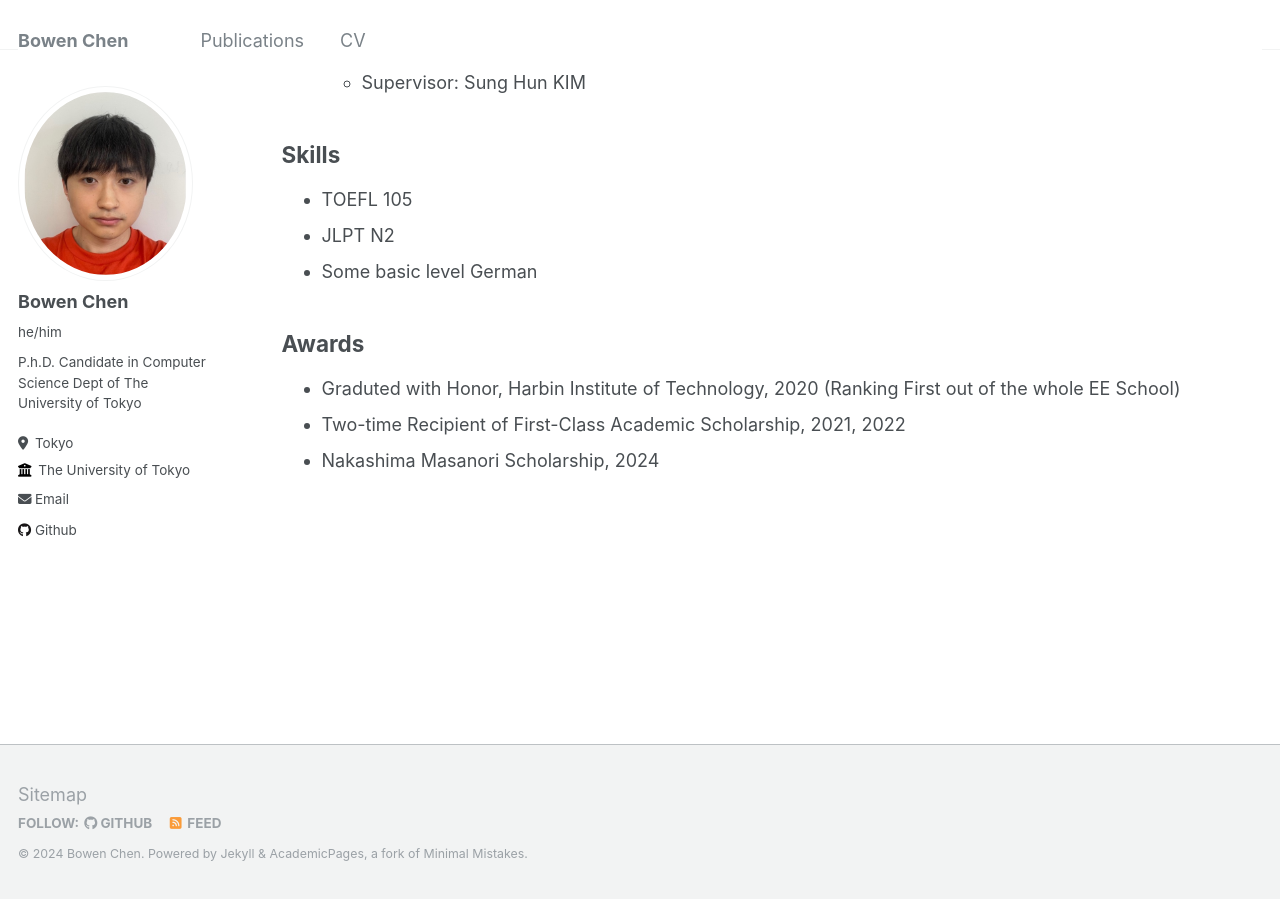
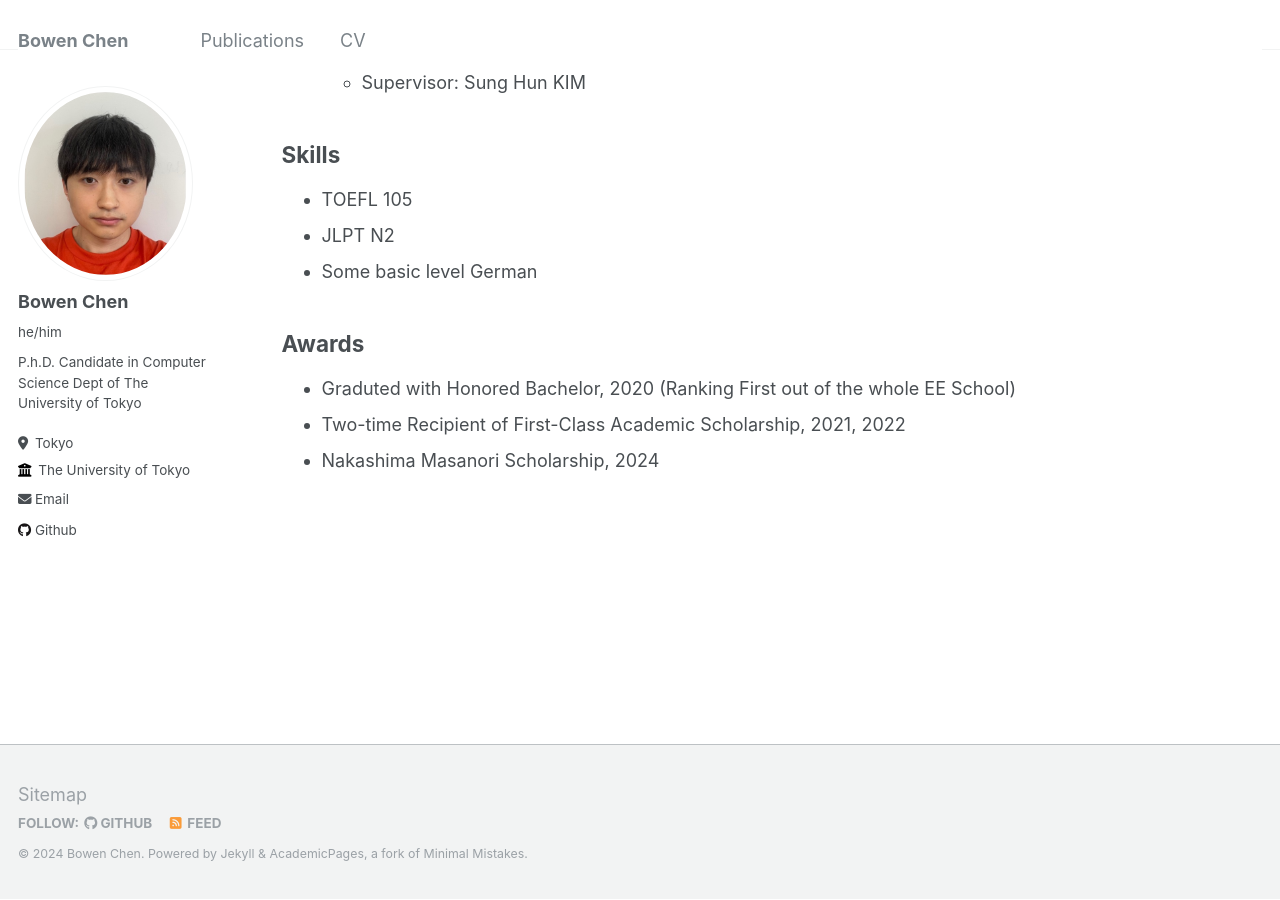
Before and after one commit to PosoSAgapo/PosoSAgapo.github.io, a Jekyll site: the page built from _pages/cv.md, in a window 1280 px wide and 900 px high, scrolled down 639 px. Built offline with Jekyll 4.4.1, drawn with Linux system fonts in a browser that asks for light colours; our own code applies the rules of GitHub Pages for plain Markdown files.

```diff
--- a/_pages/cv.md
+++ b/_pages/cv.md
@@ -32,6 +32,6 @@
 * Some basic level German
 
 ## Awards
-* Graduted with Honor, Harbin Institute of Technology, 2020 (Ranking First out of the whole EE School)
+* Graduted with Honored Bachelor, 2020 (Ranking First out of the whole EE School)
 * Two-time Recipient of First-Class Academic Scholarship, 2021, 2022
 * Nakashima Masanori Scholarship, 2024
```
